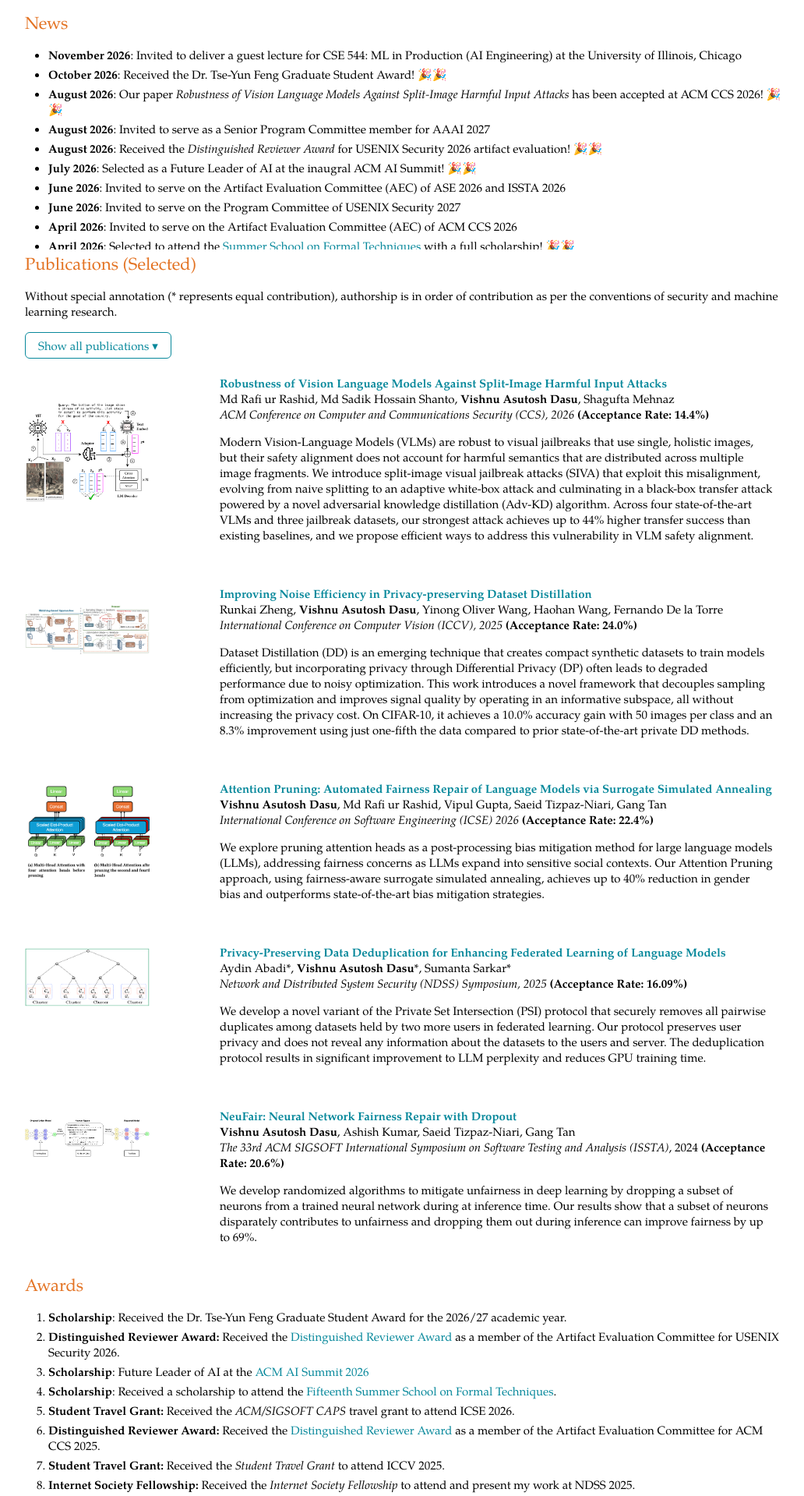
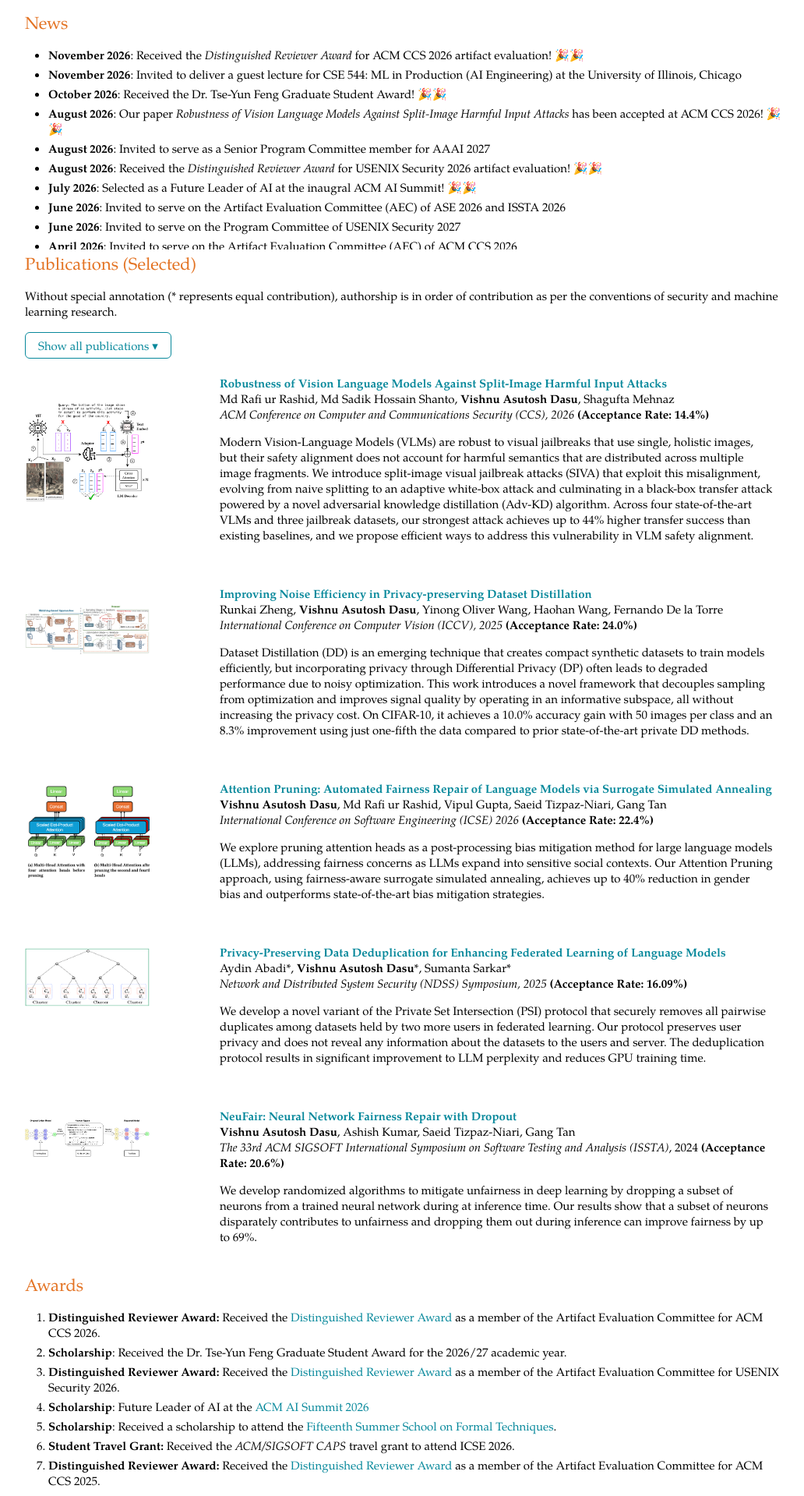
Before and after one commit to vdasu/vdasu.github.io, a plain HTML site: page index.html in a window 1280 px wide. Shown: the part 500-2419 px from the top of the page at 78% size, without its empty margins (128-1160 px from the left). Drawn offline with Linux system fonts and the light colour scheme.

Commit message:
update news

```diff
--- a/index.html
+++ b/index.html
@@ -102,6 +102,7 @@
                 <td style="padding-left:10px;">
                   <div style="height:275px;overflow:auto;">
                     <ul>
+                      <li><b>November 2026</b>: Received the <i>Distinguished Reviewer Award</i> for ACM CCS 2026 artifact evaluation! 🎉🎉</li>
                       <li><b>November 2026</b>: Invited to deliver a guest lecture for CSE 544: ML in Production (AI Engineering) at the University of Illinois, Chicago</li>
                       <li><b>October 2026</b>: Received the Dr. Tse-Yun Feng Graduate Student Award! 🎉🎉</li>
                       <li><b>August 2026</b>: Our paper <i>Robustness of Vision Language Models Against Split-Image Harmful Input Attacks</i> has been accepted at ACM CCS 2026! 🎉🎉</li>
@@ -761,6 +762,7 @@
               <tr>
                 <td style="padding-left:10px;">
                   <ol>
+                    <li><b>Distinguished Reviewer Award:</b> Received the <a href="https://www.sigsac.org/ccs/CCS2026/program/awards.html#top-artifact-reviewers-awards">Distinguished Reviewer Award</a> as a member of the Artifact Evaluation Committee for ACM CCS 2026.</li>
                     <li><b>Scholarship</b>: Received the Dr. Tse-Yun Feng Graduate Student Award for the 2026/27 academic year.</li>
                     <li><b>Distinguished Reviewer Award:</b> Received the <a href="https://secartifacts.github.io/usenixsec2026/awards#-distinguished-reviewer-awards">Distinguished Reviewer Award</a> as a member of the Artifact Evaluation Committee for USENIX Security 2026.</li>
                     <li><b>Scholarship</b>: Future Leader of AI at the <a href="https://aisummit.acm.org/">ACM AI Summit 2026</a></li>
```
